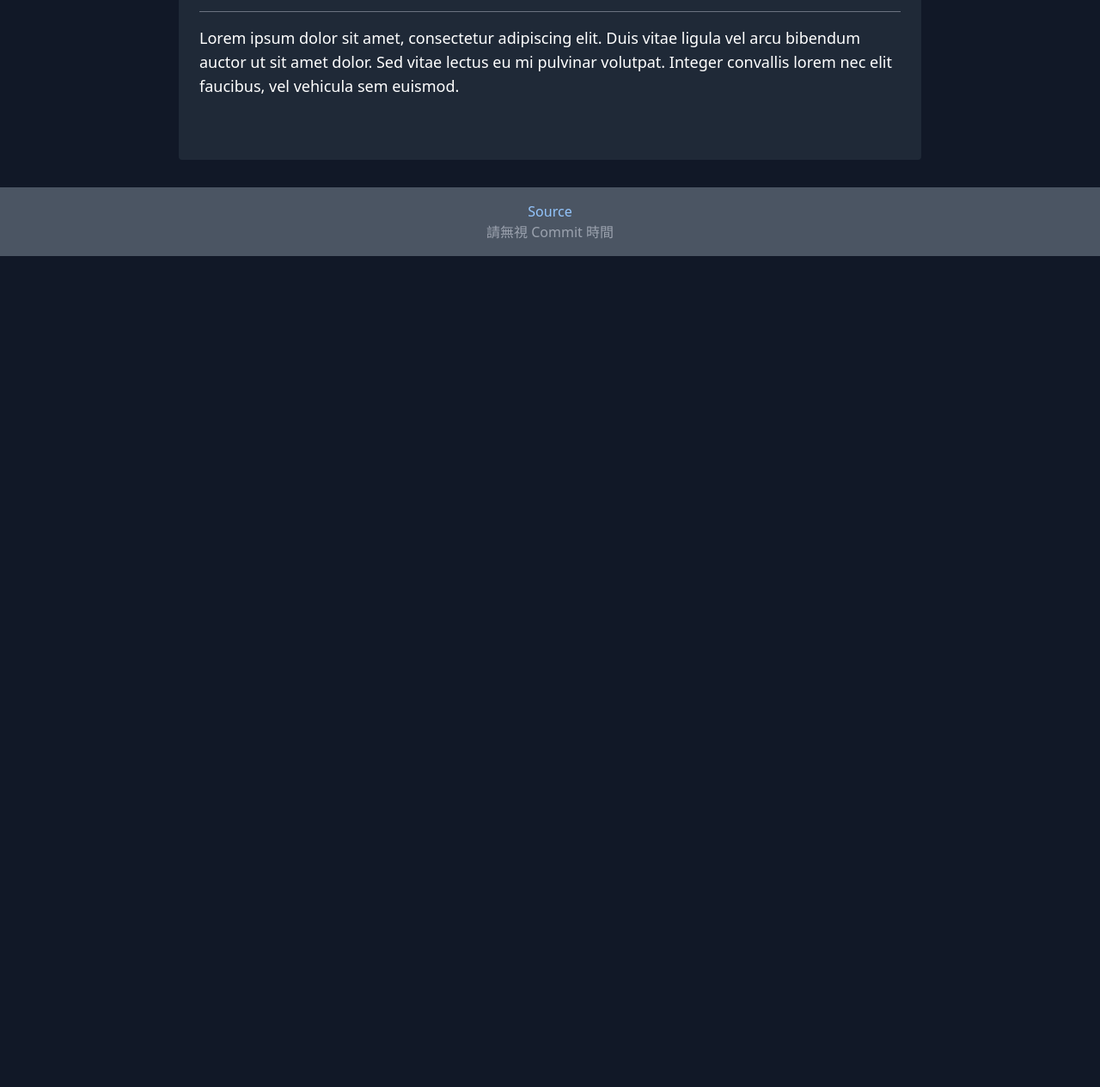
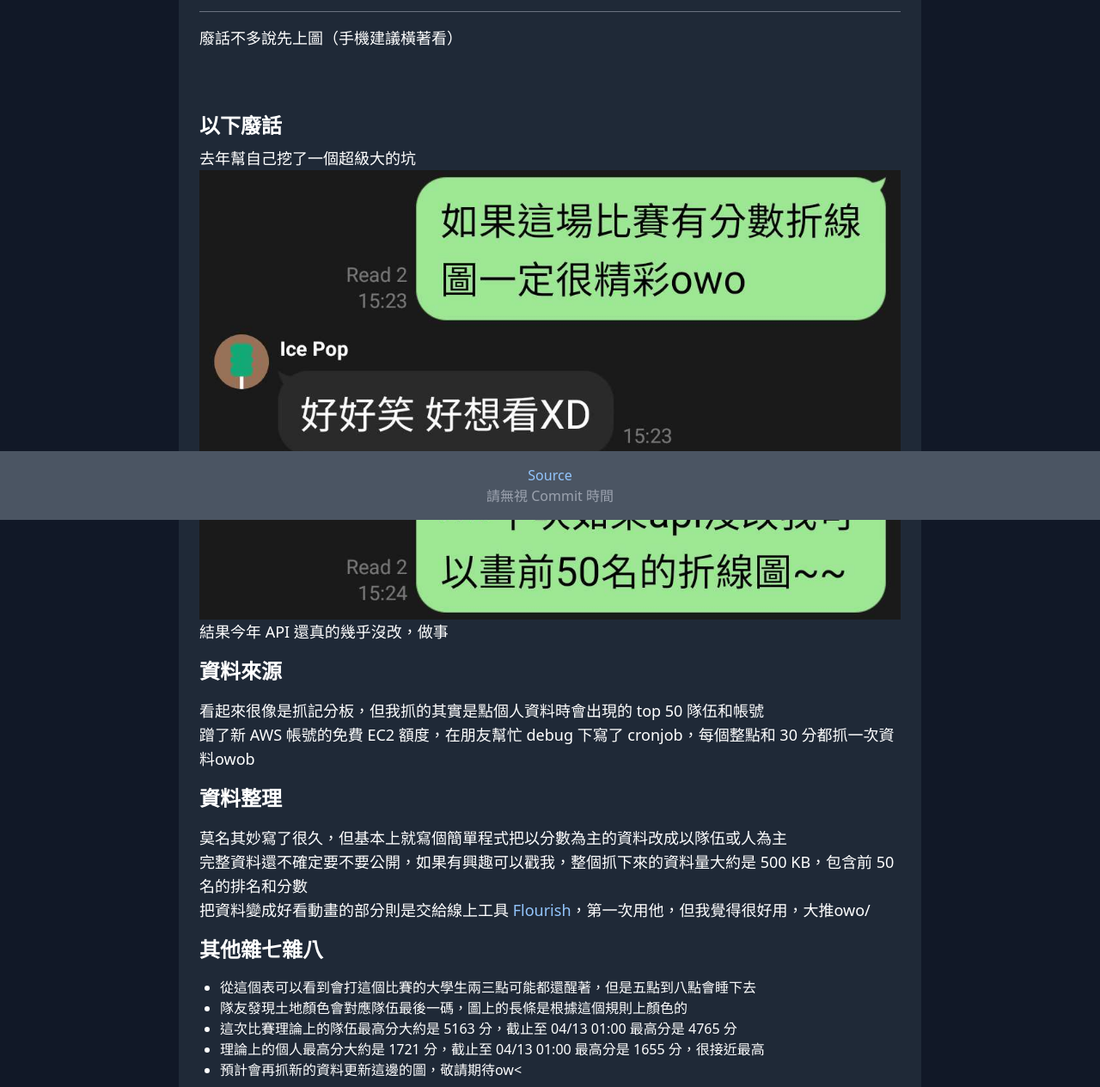
Before and after one commit to idkidkidkidkidkidkidkidk/idkidkidkidkidkidkidkidk.github.io, a website: page articles/gics-stats.html in a window 1280 px wide. Shown: the part 195-1460 px from the top of the page at 86% size. Before the commit the page ends 800 px from the top, so only its background shows below. Drawn offline with nearby package versions, Linux system fonts and the light colour scheme; a script that the page names is missing.

Commit message:
fix footer & write post

```diff
--- a/articles/gics-stats.html
+++ b/articles/gics-stats.html
@@ -20,11 +20,44 @@
         <div class="bg-gray-800 rounded p-6">
             <h1 class="text-3xl font-bold py-4">2024 尋找資安女婕思記分板分析</h1>
             <hr class="my-4 border-gray-500">
-            <p class="text-lg">Lorem ipsum dolor sit amet, consectetur adipiscing elit. Duis vitae ligula vel arcu bibendum auctor ut sit amet dolor. Sed vitae lectus eu mi pulvinar volutpat. Integer convallis lorem nec elit faucibus, vel vehicula sem euismod.</p>
-			<div class="p-6 flourish-embed flourish-bar-chart-race" data-src="visualisation/17374662"></div>
-		</div>
+            <p class="text-lg">廢話不多說先上圖（手機建議橫著看）</p>
+            <!-- flourish 的 div 預設沒關 == -->
+            <div class="py-4 flourish-embed flourish-bar-chart-race" data-src="visualisation/17537955"></div>
+			<div class="py-4 flourish-embed flourish-bar-chart-race" data-src="visualisation/17538627"></div>
+
+
+            <h2 class="text-2xl font-bold py-2">以下廢話</h2>
+            <p class="text-lg">去年幫自己挖了一個超級大的坑</p>
+            <img src="../img/wish.jpg">
+
+            <p class="text-lg">結果今年 API 還真的幾乎沒改，做事</p>
+
+            <h2 class="text-2xl font-bold py-4">資料來源</h2>
+            <p class="text-lg">
+                看起來很像是抓記分板，但我抓的其實是點個人資料時會出現的 top 50 隊伍和帳號<br>
+                蹭了新 AWS 帳號的免費 EC2 額度，在朋友幫忙 debug 下寫了 cronjob，每個整點和 30 分都抓一次資料owob
+            </p>
+
+            <h2 class="text-2xl font-bold py-4">資料整理</h2>
+            <p class="text-lg">
+                莫名其妙寫了很久，但基本上就寫個簡單程式把以分數為主的資料改成以隊伍或人為主<br>
+                完整資料還不確定要不要公開，如果有興趣可以戳我，整個抓下來的資料量大約是 500 KB，包含前 50 名的排名和分數<br>
+                把資料變成好看動畫的部分則是交給線上工具 <a class="text-blue-300" href="https://flourish.studio/">Flourish</a>，第一次用他，但我覺得很好用，大推owo/
+            </p>
+
+            <h2 class="text-2xl font-bold py-4">其他雜七雜八</h2>
+            <ul class="pl-6 list-disc">
+                <li>從這個表可以看到會打這個比賽的大學生兩三點可能都還醒著，但是五點到八點會睡下去</li>
+                <li>隊友發現土地顏色會對應隊伍最後一碼，圖上的長條是根據這個規則上顏色的</li>
+                <li>這次比賽理論上的隊伍最高分大約是 5163 分，截止至 04/13 01:00 最高分是 4765 分</li>
+                <li>理論上的個人最高分大約是 1721 分，截止至 04/13 01:00 最高分是 1655 分，很接近最高</li>
+                <li>預計會再抓新的資料更新這邊的圖，敬請期待ow&lt;</li>
+                <!-- 如果能繞掉記分板 freeze 我就繞 -->
+                <!-- <li>我知道這網站長的很醜 對不起QQ</li> -->
+            </ul>
+        </div>
     </div>
-    <footer class="bg-gray-600 py-4 text-white text-center mt-8">
+    <footer class="bg-gray-600 py-4 text-white text-center mt-8 sticky bottom-0">
         <a class="text-blue-300" href="https://github.com/idkidkidkidkidkidkidkidk/idkidkidkidkidkidkidkidk.github.io">Source</a>
         <p class="text-gray-400">請無視 Commit 時間</p>
     </footer>
```
Also changed, not shown: articles/not-flag.html (+1 -1 lines), img/wish.jpg (added).
